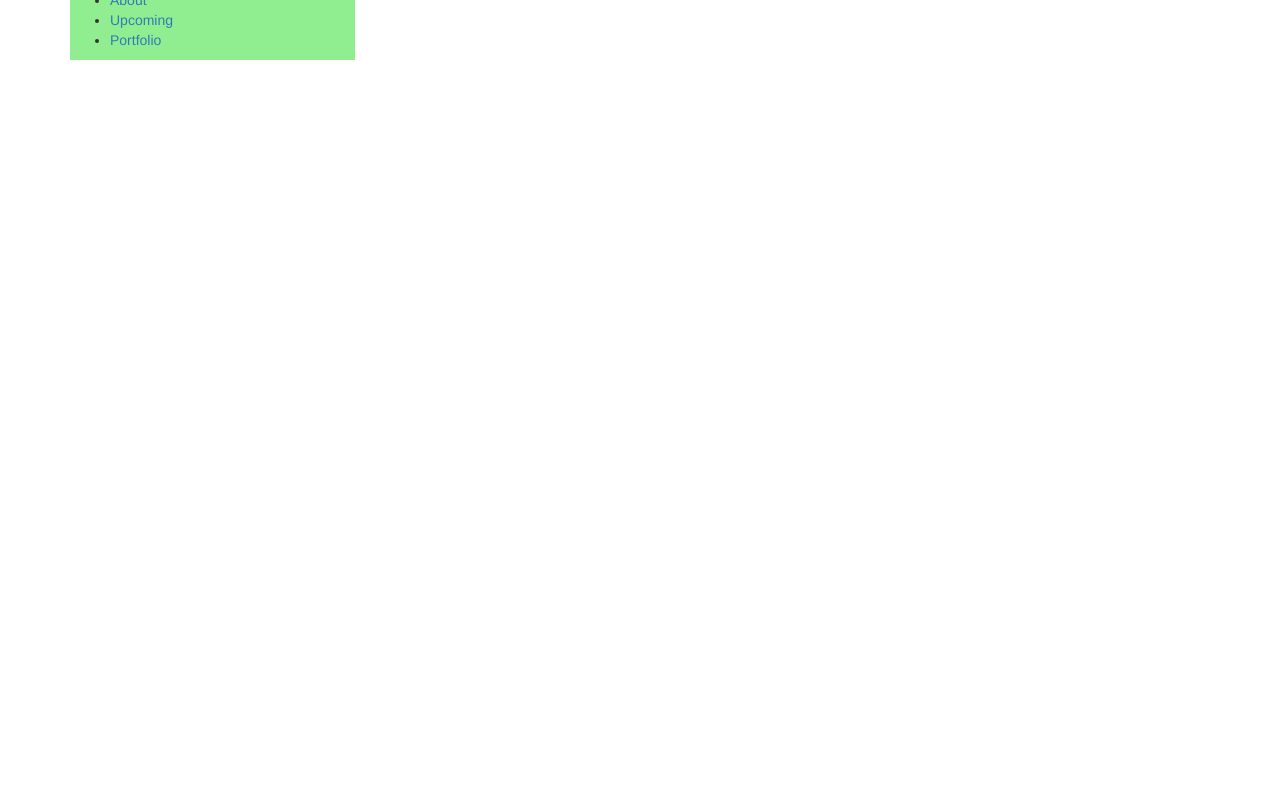
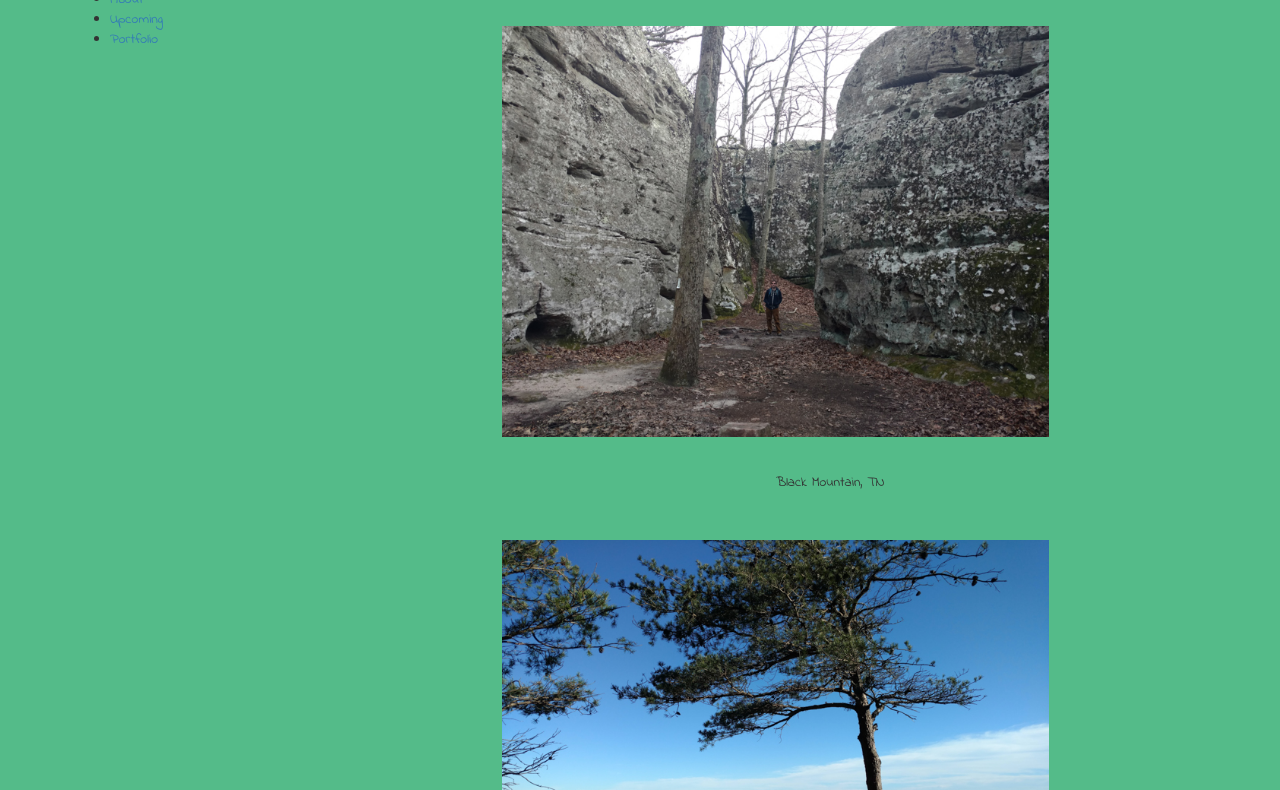
Before and after one commit to mwatson615/mwatson615.github.io, a plain HTML site: page index.html in a window 1280 px wide. Shown: the part 134-924 px from the top of the page. Before the commit the page ends 800 px from the top, so only its background shows below. Drawn offline with nearby package versions, Linux system fonts and the light colour scheme.

Commit message:
added pics and fonts

```diff
--- a/index.html
+++ b/index.html
@@ -4,6 +4,7 @@
 	<title>Michael Watson | Human</title>
 	<link rel="stylesheet" href="https://maxcdn.bootstrapcdn.com/bootstrap/3.3.7/css/bootstrap.min.css">
 	<link rel="stylesheet" type="text/css" href="style.css">
+	<link href="https://fonts.googleapis.com/css?family=Indie+Flower" rel="stylesheet">
 </head>
 <body>
 	<div class="container">
@@ -20,7 +21,12 @@
 				</ul>
 			</div>
 			<div class="images col-md-8 col-md-offset-1">
-
+				<img src="giantrocks.jpg" alt="Black Mountain, TN">
+				<p>Black Mountain, TN</p>
+				<img src="bradybluff.jpg" alt="Brady Bluff">
+				<p>Brady Bluff near Crossville, TN</p>
+				<img src="gizzard.jpg" alt="Fiery Gizzard Trail">
+				<p>Fiery Gizzard in Grundy County, TN</p>
 			</div>
 
 
--- a/style.css
+++ b/style.css
@@ -1,3 +1,8 @@
+body {
+	background-color: #54bb89;
+	font-family: 'Indie Flower', cursive;
+}
+
 h1 {
 	justify-content: left;
 }
@@ -12,9 +17,16 @@ h2 {
 }
 
 .col-md-3 {
-	background-color: lightgreen;
 }
 
 .col-md-8 {
-	background-color: green;
 }
+
+.images img {
+	max-width: 75%;
+	margin: 5%
+}
+
+.images p {
+	text-align: center;
+}
```
